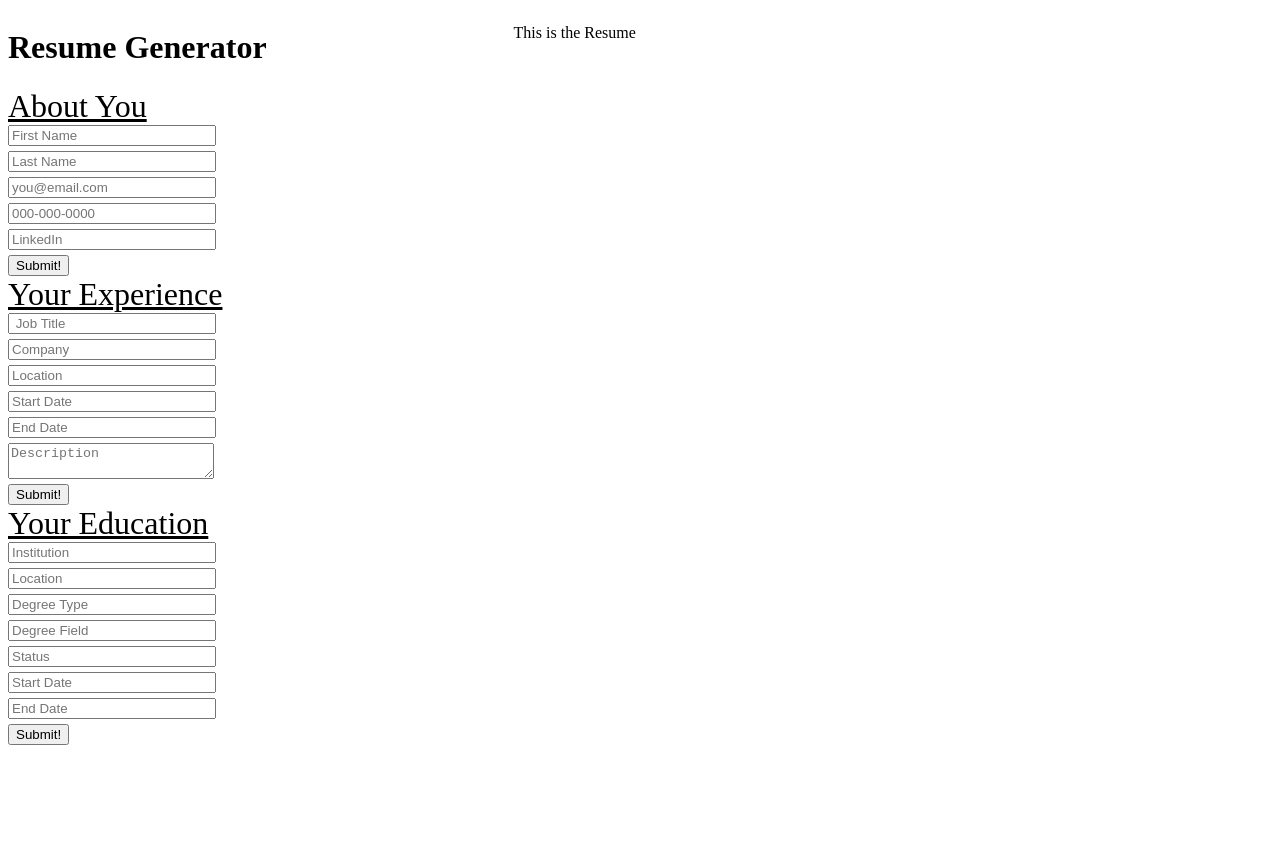
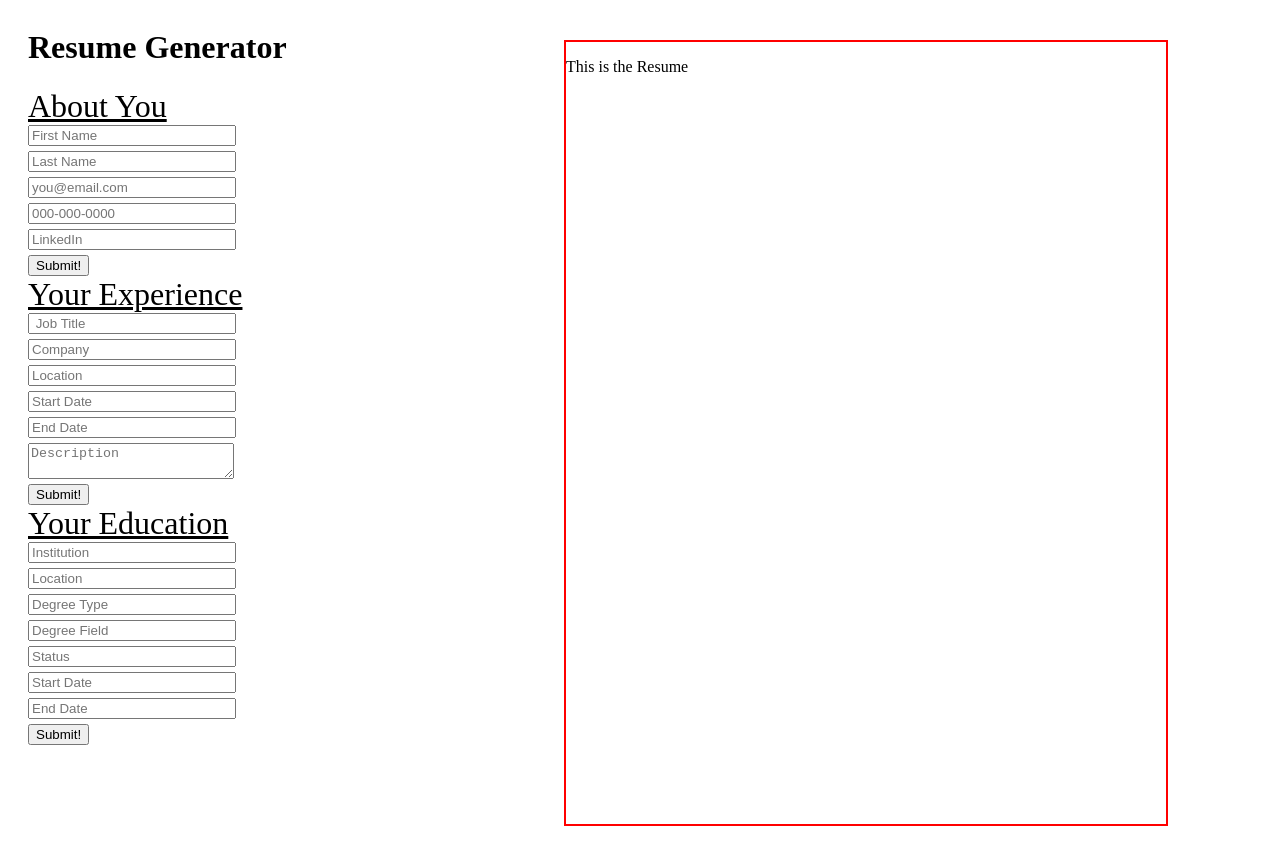
Before and after one commit to olvbrntly/cv-app, a React (Create React App) app: page / in a window 1280 px wide. Before the commit the page ends 800 px from the top, so only its background shows below. Built offline with nearby package versions, Linux system fonts and the light colour scheme.

Commit message:
sized resume sample div

```diff
--- a/src/App.css
+++ b/src/App.css
@@ -2,3 +2,17 @@
     display:grid;
     grid-template-columns: 1fr 1.5fr
 }
+
+.left-app{
+    display:flex;
+    flex-direction: column;
+    padding-left:20px;
+
+}
+
+.right-app{
+    border:2px solid red;
+    margin:2em 6.5em 2em 6.5em;
+    height:782px;
+    width:600px;
+}
```
